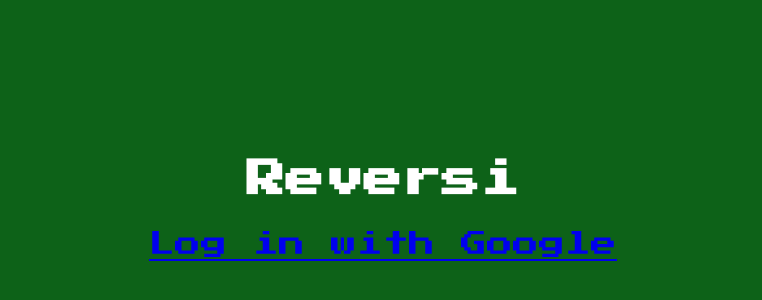
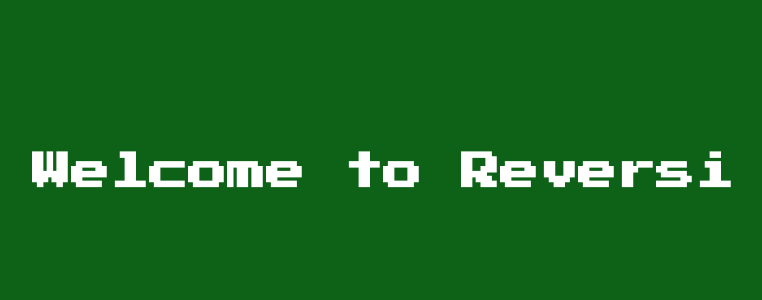
Before and after one commit to em0227/reversi-fe, a React (Create React App) app: page /login in a window 1280 px wide. Shown: the part 208-508 px from the top of the page, without its empty margins (257-1019 px from the left). Built offline with nearby package versions, Linux system fonts and the light colour scheme.

Commit message:
working FE oauth

```diff
--- a/package.json
+++ b/package.json
@@ -3,8 +3,10 @@
   "version": "0.1.0",
   "private": true,
   "dependencies": {
+    "@react-oauth/google": "^0.12.1",
     "@types/jest": "^27.5.2",
     "@types/node": "^16.18.105",
+    "jwt-decode": "^4.0.0",
     "react": "^18.3.1",
     "react-dom": "^18.3.1",
     "react-router-dom": "^7.0.2",
--- a/src/App.tsx
+++ b/src/App.tsx
@@ -1,89 +1,21 @@
-import React, { useEffect, useState } from "react";
-import { BrowserRouter, Route, Routes } from "react-router-dom";
+import React from "react";
+import { BrowserRouter, Navigate, Route, Routes } from "react-router-dom";
 import "./App.css";
 import Board from "./components/Board";
 import Login from "./components/Login";
-import OAuth2RedirectHandler from "./components/OAuth2RedirectHandler";
-import { getCurrentUser } from "./utils/user";
-
-type User = {
-  currentUser: {};
-  authenticated: boolean;
-  loading: boolean;
-};
+import { GoogleOAuthProvider } from "@react-oauth/google";
 
 function App() {
-  // const [user, setUser] = useState<User>({
-  //   currentUser: {},
-  //   authenticated: false,
-  //   loading: false,
-  // });
-  // useEffect(() => {
-  //   getCurrentUser()
-  //     .then((response) => {
-  //       setUser({
-  //         currentUser: response,
-  //         authenticated: true,
-  //         loading: false,
-  //       });
-  //     })
-  //     .catch((error) => {
-  //       setUser({
-  //         ...user,
-  //         loading: false,
-  //       });
-  //     });
-  // }, []);
-
-  const [isAuthenticated, setIsAuthenticated] = useState(false);
-  const [user, setUser] = useState({});
-
-  // useEffect(() => {
-  //   // Check authentication status
-  //   fetch("http://localhost:8080/authenticated", { credentials: "include" })
-  //     .then((response) => response.json())
-  //     .then((authenticated) => {
-  //       setIsAuthenticated(authenticated);
-  //       if (authenticated) {
-  //         // Fetch user details
-  //         fetch("http://localhost:8080/user", { credentials: "include" })
-  //           .then((response) => response.json())
-  //           .then((userData) => setUser(userData));
-  //       }
-  //     });
-  // }, []);
-
-  //land on page
-  //login with Google in Login component
-  //backend take care Oauth and return user info
-  //route to game page
   return (
-    <div className="App">
-      <h2>Reversi</h2>
-      {/* <Route component={NotFound}></Route> */}
+    <GoogleOAuthProvider clientId="532362784764-5gqvkdsn2tpb0nheu0erf6tvgrci2mam.apps.googleusercontent.com">
       <BrowserRouter>
         <Routes>
-          <Route
-            path="/login"
-            element={
-              <Login
-                authenticated={isAuthenticated}
-                setIsAuthenticated={setIsAuthenticated}
-              />
-            }
-          ></Route>
-          {/* <Route
-            path="/oauth2/redirect"
-            element={<OAuth2RedirectHandler />}
-          ></Route> */}
-          <Route
-            path="/"
-            element={<Board user={user} />}
-            // element={user ? <Login setUser={setUser} /> : <Board user={user} />}
-          ></Route>
+          <Route path="/login" element={<Login />} />
+          <Route path="/board" element={<Board user={{}} />} />
+          <Route path="/" element={<Navigate to="/login" replace />} />
         </Routes>
       </BrowserRouter>
-    </div>
+    </GoogleOAuthProvider>
   );
 }
 
--- a/src/components/Login.tsx
+++ b/src/components/Login.tsx
@@ -1,44 +1,57 @@
-import React, { useEffect, useState } from "react";
-import { Navigate } from "react-router-dom";
+import { GoogleLogin } from "@react-oauth/google";
+import { jwtDecode } from "jwt-decode";
+import { useNavigate } from "react-router-dom";
 
-const redirectUri = "http://localhost:8080/oauth2/redirect";
-const apiBaseUrl = "http://localhost:8080";
-// const GOOGLE_AUTH_URL =
-//   apiBaseUrl + "/oauth2/authorize/google?redirect_uri=" + redirectUri;
-// const GOOGLE_AUTH_URL = "http://localhost:8080/auth/redirect/google";
-const GOOGLE_AUTH_URL = "http://localhost:8080/oauth2/authorization/google";
+function Login() {
+  const navigate = useNavigate();
 
-const Login = ({
-  authenticated,
-  setIsAuthenticated,
-}: {
-  authenticated: boolean;
-  setIsAuthenticated: (authenticated: boolean) => void;
-}) => {
-  if (authenticated) {
-    return <Navigate to={"/"} />;
-  } else {
-    return <SampleLogin setIsAuthenticated={setIsAuthenticated} />;
-  }
-};
+  const handleSuccess = async (credentialResponse: any) => {
+    // Decode the JWT token to get user info
+    const decoded: any = jwtDecode(credentialResponse.credential);
+    console.log(decoded);
+    // Send the user data to your backend
+    try {
+      const response = await fetch(
+        "http://localhost:8080/api/auth/google-signin",
+        {
+          method: "POST",
+          headers: {
+            "Content-Type": "application/json",
+          },
+          credentials: "include",
+          body: JSON.stringify({
+            email: decoded.email,
+            name: decoded.name,
+            picture: decoded.picture,
+            sub: decoded.sub, // Google's user ID
+            credential: credentialResponse.credential, // Send the JWT token for verification
+          }),
+        }
+      );
 
-const SampleLogin = ({
-  setIsAuthenticated,
-}: {
-  setIsAuthenticated: (authenticated: boolean) => void;
-}) => {
+      if (response.ok) {
+        // Handle successful login
+        const userData = await response.json();
+        console.log(userData);
+        // Redirect to board page
+        navigate("/board");
+      } else {
+        console.error("Login failed");
+      }
+    } catch (error) {
+      console.error("Error during login:", error);
+    }
+  };
+
   return (
-    <div className="social-login">
-      <a
-        className="btn btn-block social-btn google"
-        href={GOOGLE_AUTH_URL}
-        onClick={() => setIsAuthenticated(true)}
-      >
-        {/* <img src={googleLogo} alt="Google" />  */}
-        Log in with Google
-      </a>
+    <div className="login-container">
+      <h2>Welcome to Reversi</h2>
+      <GoogleLogin
+        onSuccess={handleSuccess}
+        onError={() => console.log("Login Failed")}
+      />
     </div>
   );
-};
+}
 
 export default Login;
```
Also changed, not shown: src/components/AuthContext.tsx (added, +65 -0 lines), 1 other file (tests, documents, lock files or other folders).
